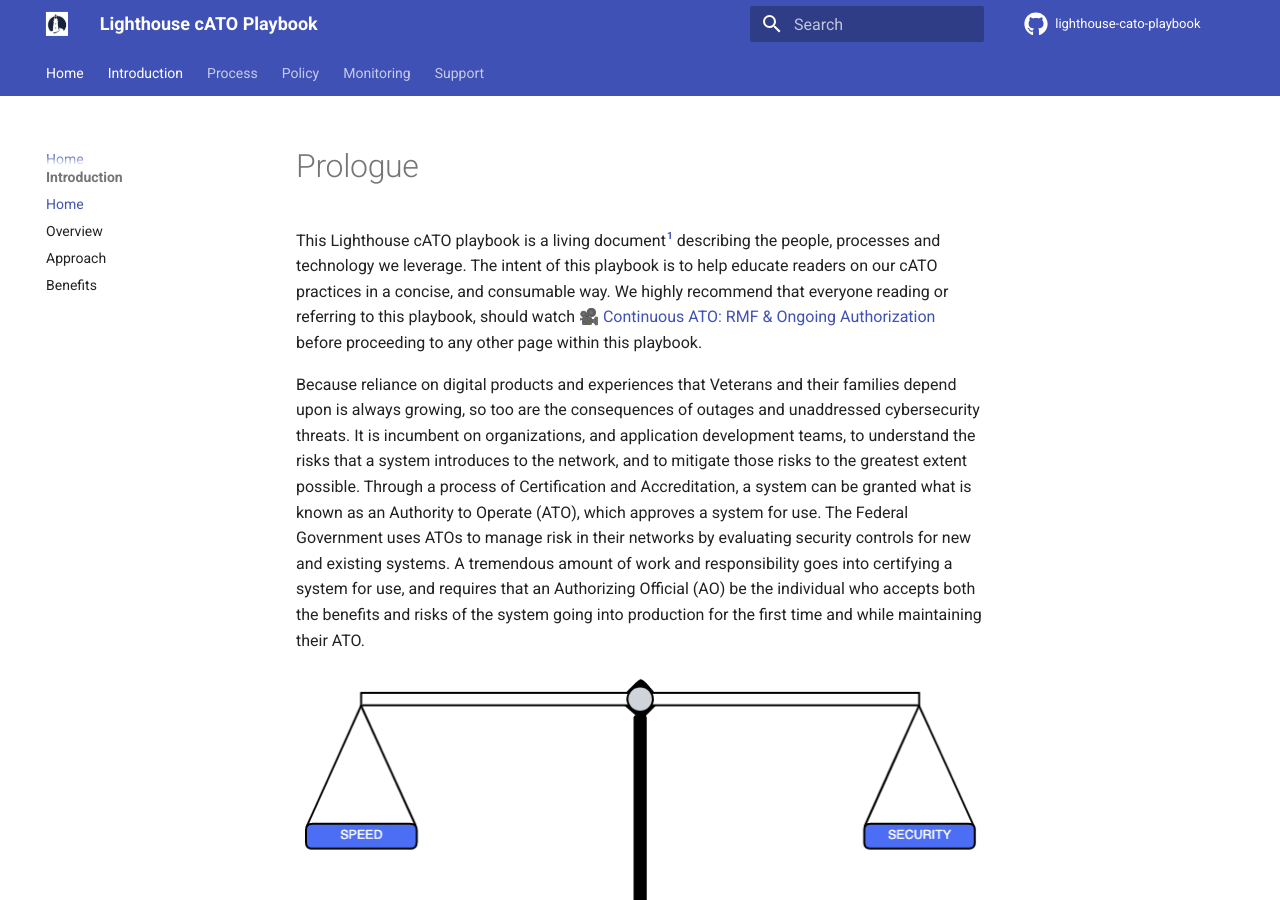
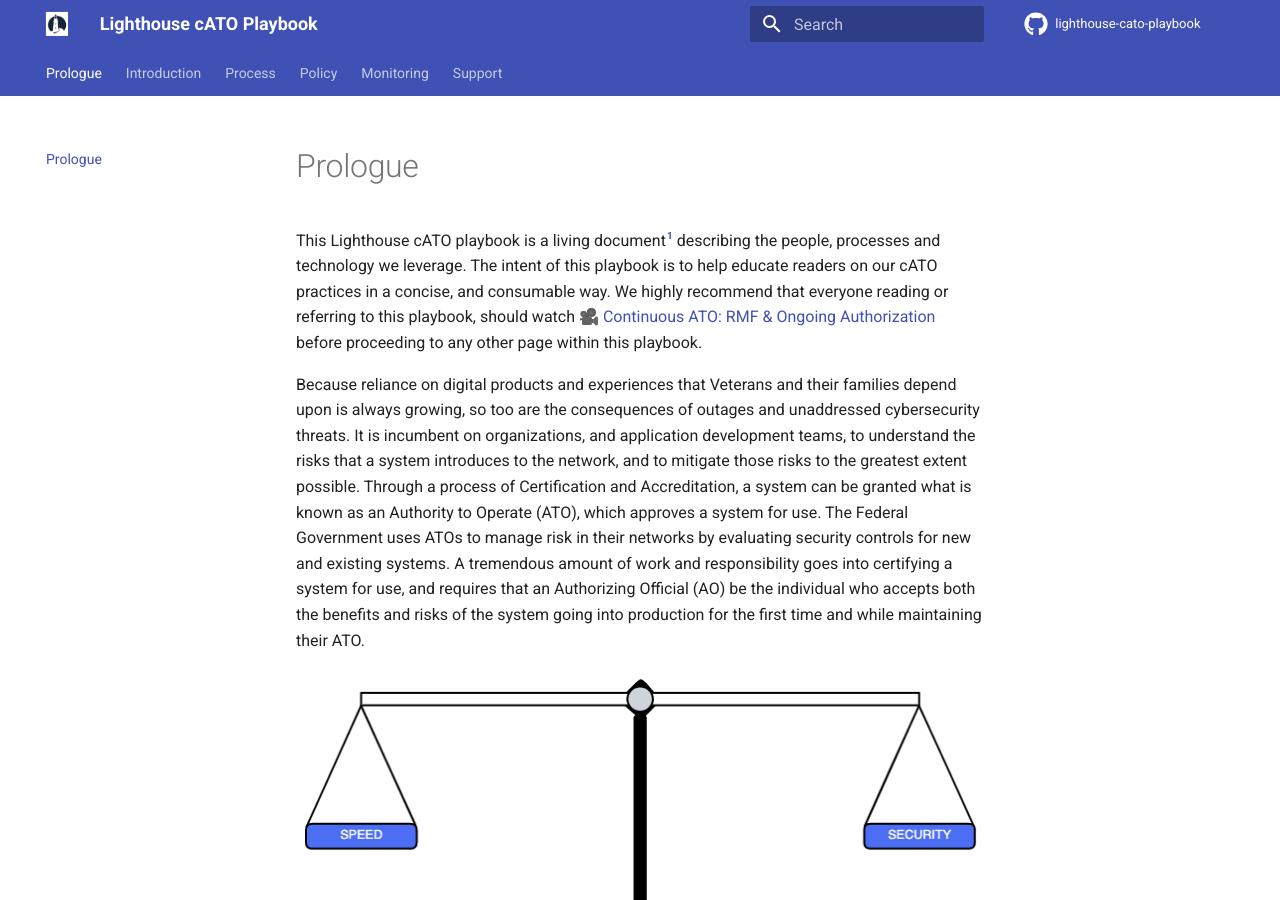
Before and after one commit to rise8-us/cato-playbook, an MkDocs documentation site: the page built from docs/index.md, in a window 1280 px wide and 900 px high. Built offline with MkDocs 1.6.1 and Material for MkDocs 9.7.7, drawn with Linux system fonts in a browser that asks for light colours; comment, search, counter and statistics services are not loaded.

Commit message:
Update mkdocs.yml

```diff
--- a/mkdocs.yml
+++ b/mkdocs.yml
@@ -37,9 +37,8 @@
   - search
   - print-site
 nav:
-  - 'Home': 'index.md'
+  - 'Prologue': 'index.md'
   - 'Introduction':
-      - 'Prologue': 'index.md'
       - 'Overview': 'overview.md'
       - 'Approach': 'approach.md'
       - 'Benefits': 'benefits.md'
```
